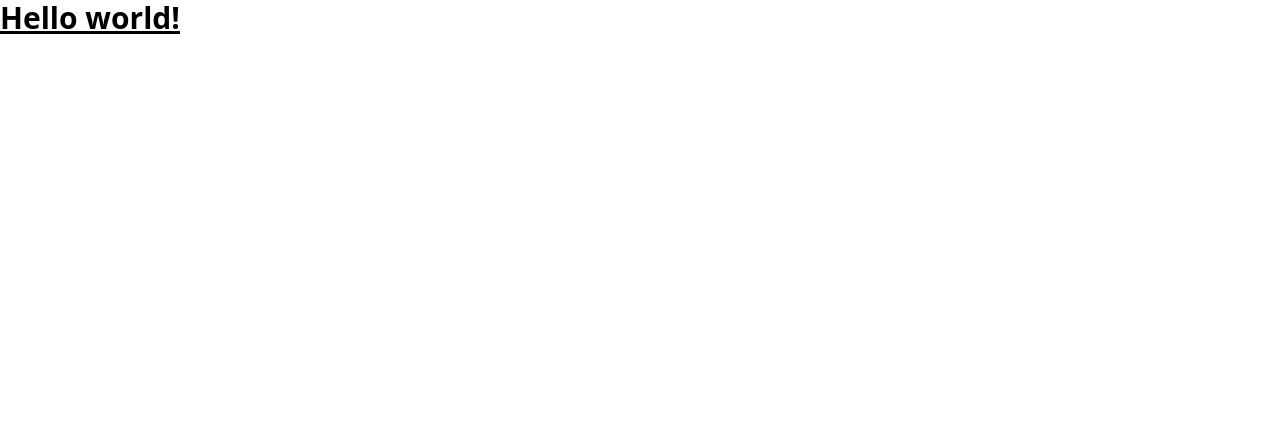
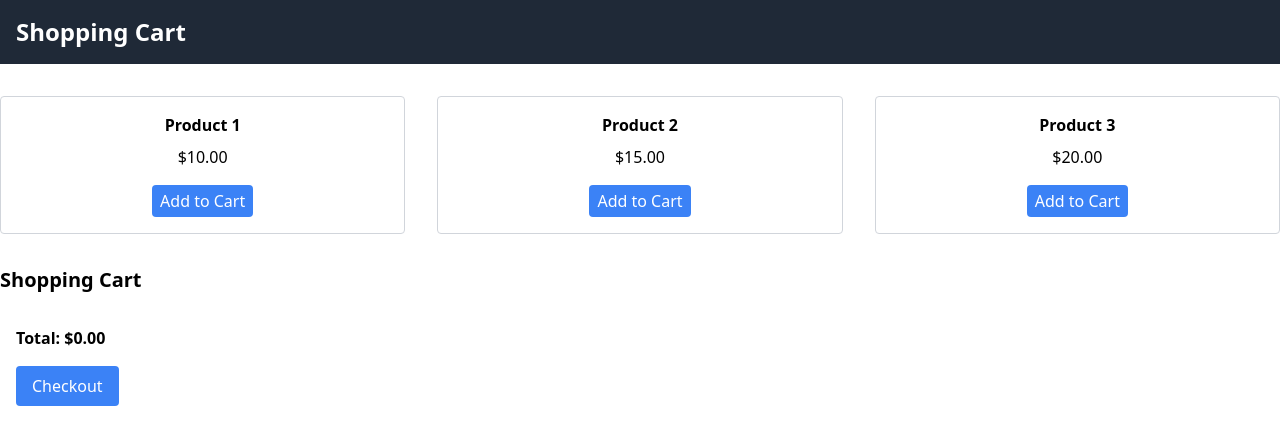
Before and after one commit to Ax-SylvesterHommuk/puppeteer-testing, a plain HTML site: page public/index.html in a window 1280 px wide. Drawn offline with nearby package versions, Linux system fonts and the light colour scheme.

Commit message:
Shopping-cart

```diff
--- a/public/app.js
+++ b/public/app.js
@@ -1 +1,57 @@
-console.log('app.js loaded');
+// Sample products data
+const products = [
+    { id: 1, name: "Product 1", price: 10 },
+    { id: 2, name: "Product 2", price: 15 },
+    { id: 3, name: "Product 3", price: 20 },
+];
+
+// Initialize the cart
+const cart = [];
+
+// Function to display products
+
+
+function displayProducts() {
+    const productGrid = document.querySelector('.grid-cols-3');
+    productGrid.innerHTML = '';
+
+    products.forEach(product => {
+        const card = document.createElement('div');
+        card.classList.add('border', 'border-gray-300', 'p-4', 'rounded', 'text-center');
+        card.innerHTML = `
+            <h3 class="font-semibold">${product.name}</h3>
+            <p class="mt-2">$${product.price.toFixed(2)}</p>
+            <button class="mt-4 bg-blue-500 text-white px-2 py-1 rounded" onclick="addToCart(${product.id})">Add to Cart</button>
+        `;
+        productGrid.appendChild(card);
+    });
+}
+
+// Function to add a product to the cart
+function addToCart(productId) {
+    const product = products.find(p => p.id === productId);
+    if (product) {
+        cart.push(product);
+        updateCart();
+    }
+}
+
+// Function to update the cart display and total
+function updateCart() {
+    const cartList = document.getElementById('cart');
+    cartList.innerHTML = '';
+    let total = 0;
+
+    cart.forEach(item => {
+        const listItem = document.createElement('li');
+        listItem.textContent = item.name;
+        cartList.appendChild(listItem);
+        total += item.price;
+    });
+
+    const totalElement = document.getElementById('cart-total');
+    totalElement.textContent = `Total: $${total.toFixed(2)}`;
+}
+
+// Initialize the page
+displayProducts();
--- a/public/index.html
+++ b/public/index.html
@@ -3,13 +3,31 @@
 <head>
     <meta charset="UTF-8">
     <meta name="viewport" content="width=device-width, initial-scale=1.0">
-    <script src="https://cdn.tailwindcss.com"></script>
-    <title>HTML + TAILWIND</title>
+    <link href="https://cdn.jsdelivr.net/npm/tailwindcss@2.2.16/dist/tailwind.min.css" rel="stylesheet">
+    <title>Shopping Cart</title>
 </head>
 <body>
-    <h1 class="text-3xl font-bold underline">
-        Hello world!
-    </h1>
-    <script src="app.js"></script>
+<header class="bg-gray-800 text-white p-4">
+    <h1 class="text-2xl font-semibold">Shopping Cart</h1>
+</header>
+
+<main class="container mx-auto mt-8">
+    <div class="grid grid-cols-3 gap-8">
+        <!-- Product cards go here -->
+    </div>
+
+    <div class="mt-8">
+        <h2 class="text-xl font-semibold">Shopping Cart</h2>
+        <div class="bg-white p-4 rounded">
+            <ul id="cart">
+                <!-- Cart items go here -->
+            </ul>
+            <p id="cart-total" class="mt-4 font-semibold">Total: $0.00</p>
+            <button id="checkout-btn" class="mt-4 bg-blue-500 text-white px-4 py-2 rounded">Checkout</button>
+        </div>
+    </div>
+</main>
+
+<script src="app.js"></script>
 </body>
 </html>
```
